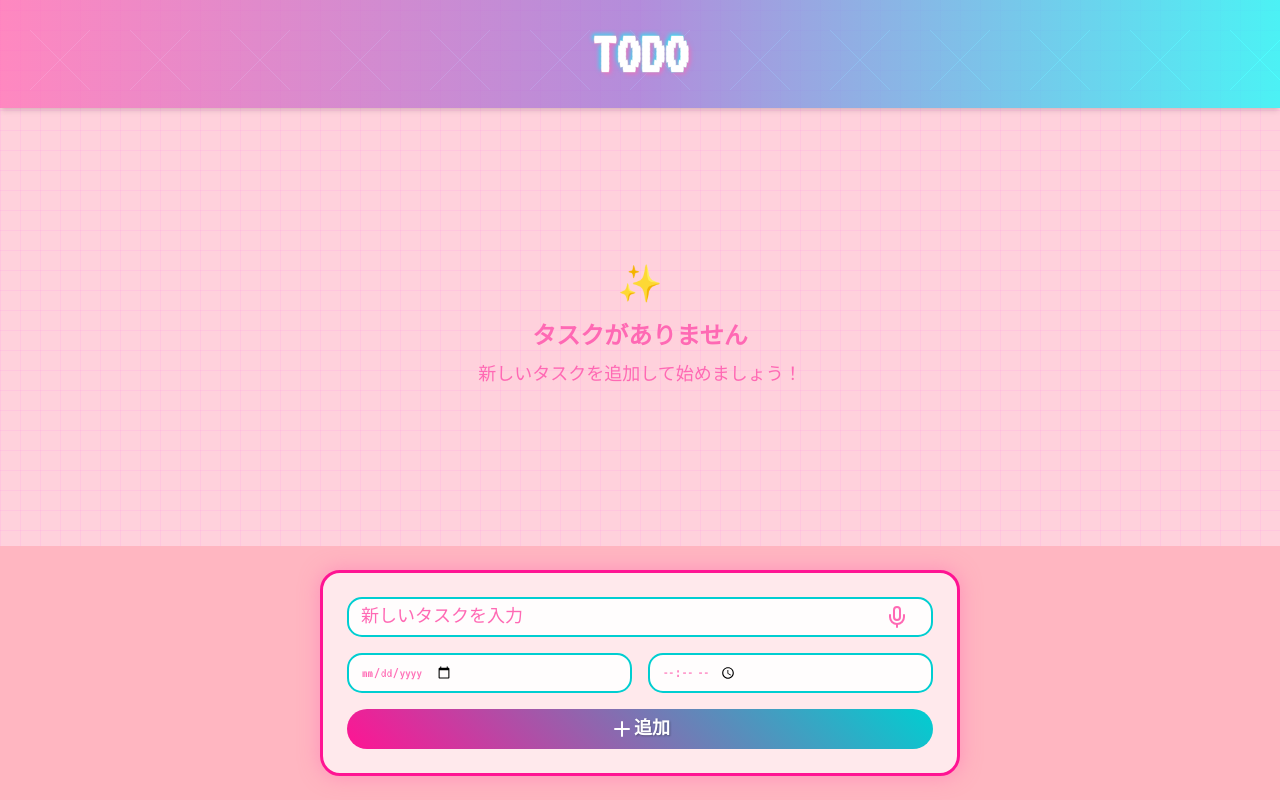
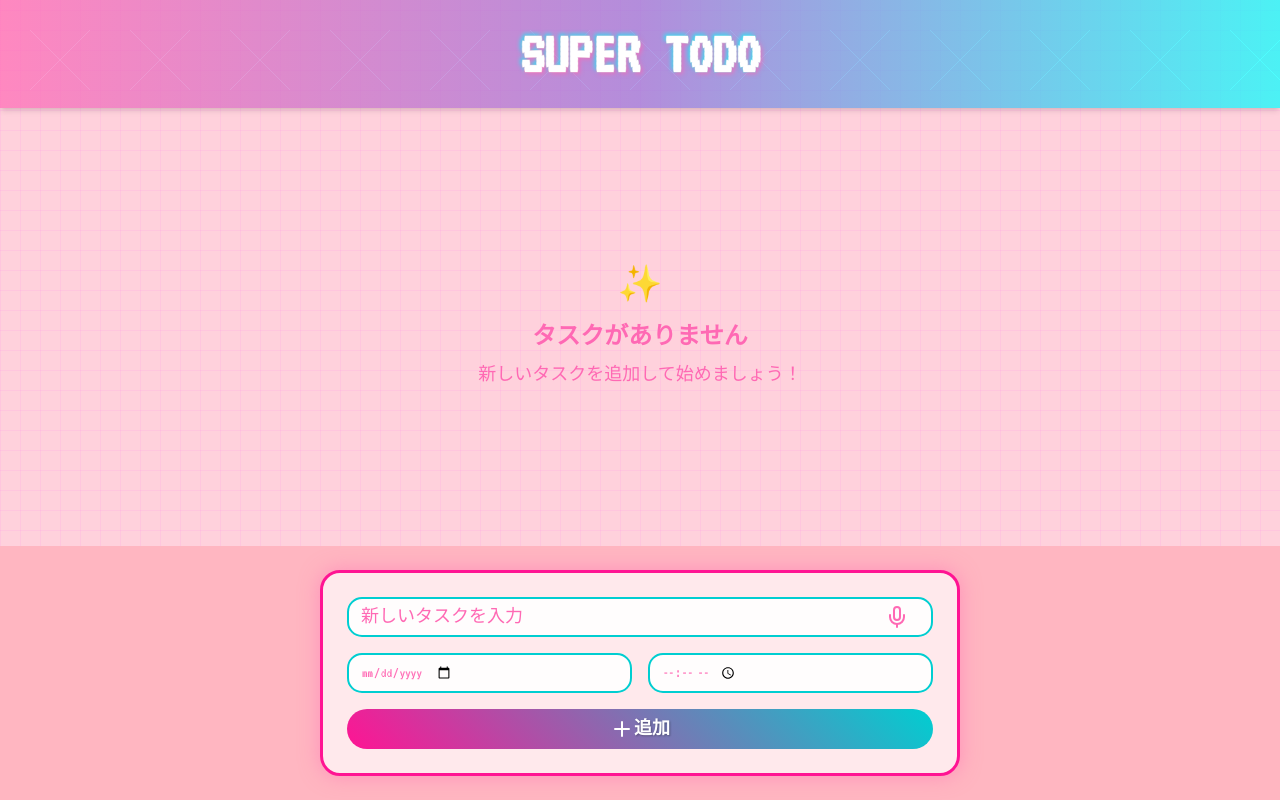
Before and after one commit to kentaro/todo, a Next.js app: page / in a window 1280 px wide. Built offline with nearby package versions, Linux system fonts and the light colour scheme.

Commit message:
タイトルロゴも変えた

```diff
--- a/src/components/y2k-logo.tsx
+++ b/src/components/y2k-logo.tsx
@@ -14,7 +14,7 @@ const Y2KLogo = ({ className }: Y2KLogoProps) => {
           WebkitTextStroke: '1px rgba(255, 255, 255, 0.5)',
         }}
       >
-        TODO
+        SUPER TODO
       </span>
     </div>
   );
```
